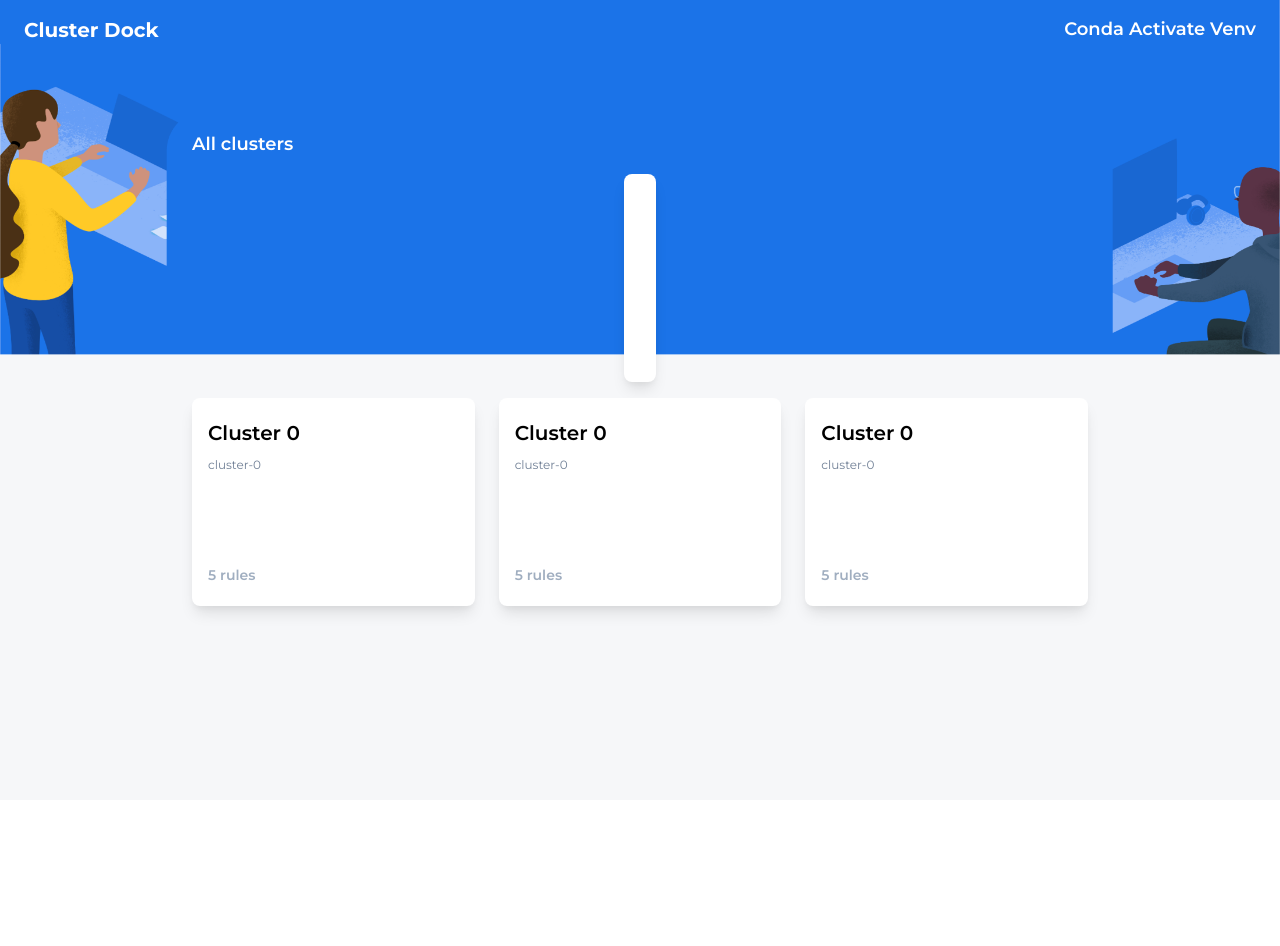
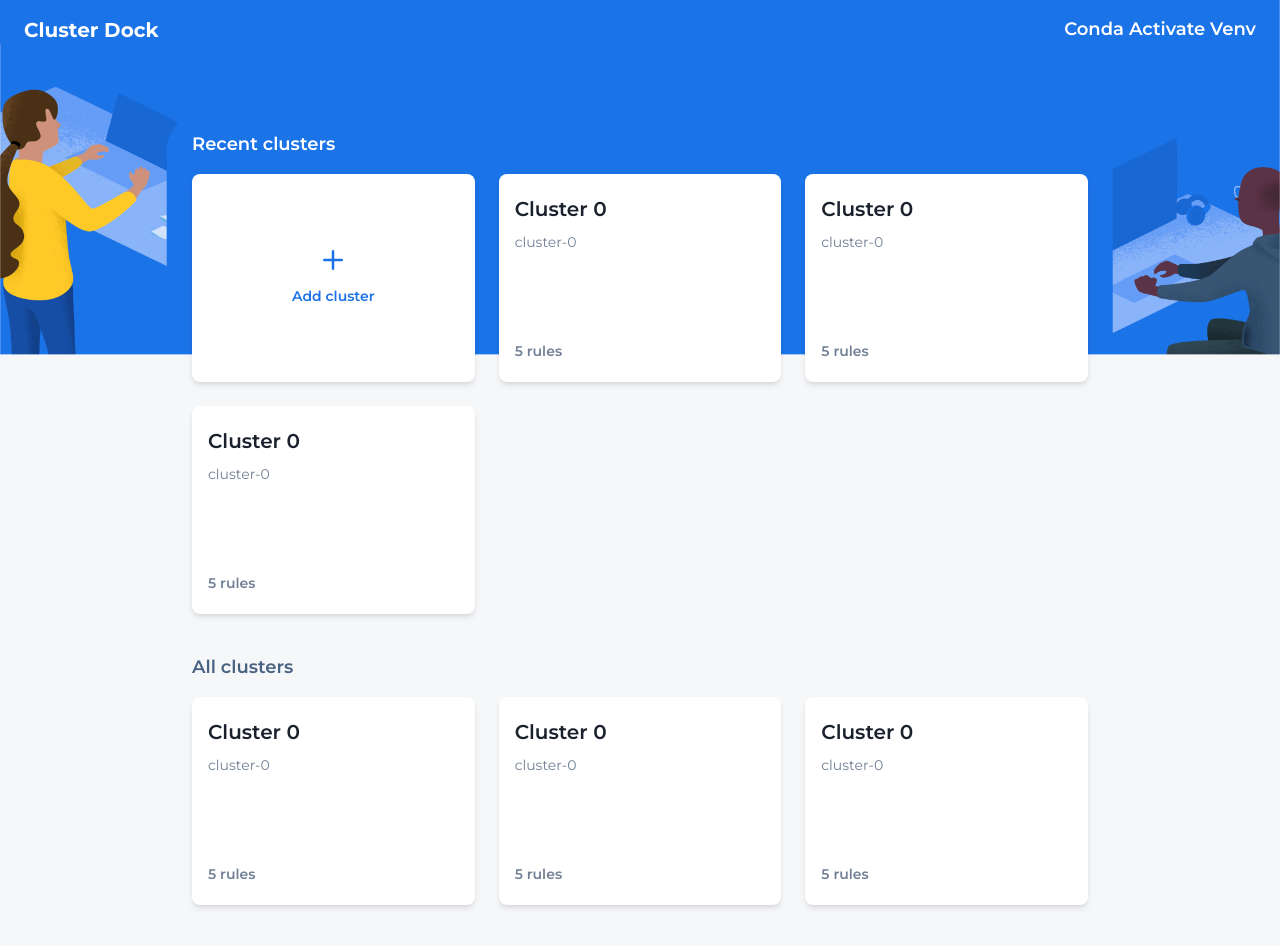
Before and after one commit to 1407arjun/TRINIT-Conda-Activate-Venv-DEV04, a Next.js app: page /console in a window 1280 px wide. Shown: the top 946 px of the page. Before the commit the page ends 800 px from the top, so only its background shows below. Built offline with nearby package versions, Linux system fonts and the light colour scheme.

Commit message:
Complete console listing

```diff
--- a/package.json
+++ b/package.json
@@ -9,6 +9,7 @@
         "lint": "next lint"
     },
     "dependencies": {
+        "@chakra-ui/icons": "^2.0.12",
         "@chakra-ui/react": "^2.3.2",
         "@emotion/react": "^11.10.4",
         "@emotion/styled": "^11.10.4",
--- a/src/components/console/Item.tsx
+++ b/src/components/console/Item.tsx
@@ -5,9 +5,8 @@ const Item = ({ name, id, rules }: ConsoleItem) => {
     return (
         <GridItem
             bgColor="white"
-            shadow="lg"
+            shadow="md"
             as={VStack}
-            color="initial"
             rounded="lg"
             h={52}
             alignItems="start"
@@ -16,11 +15,11 @@ const Item = ({ name, id, rules }: ConsoleItem) => {
             <Text fontSize="xl" fontWeight="semibold">
                 {name}
             </Text>
-            <Text fontSize="xs" color="gray.500">
+            <Text fontSize="sm" color="gray.500">
                 {id}
             </Text>
             <Spacer />
-            <Text fontSize="sm" fontWeight="semibold" color="gray.400">
+            <Text fontSize="sm" fontWeight="semibold" color="gray.500">
                 {rules} rules
             </Text>
         </GridItem>
--- a/src/components/console/List.tsx
+++ b/src/components/console/List.tsx
@@ -1,28 +1,45 @@
-import { Grid, Text, VStack, GridItem } from "@chakra-ui/react"
+import { Grid, Text, VStack, GridItem, Spacer, Divider } from "@chakra-ui/react"
 import Item from "./Item"
 import type ConsoleItem from "../../types/ConsoleItem"
+import { AddIcon } from "@chakra-ui/icons"
 
 const clusters: ConsoleItem[] = [
     { id: "cluster-0", name: "Cluster 0", rules: 5 }
 ]
 
-const List = () => {
+const List = ({ title, main }: { title: string; main?: boolean }) => {
     return (
-        <VStack color="white" spacing={4} w="100%" px={48} py={16}>
-            <Text fontSize="lg" w="100%" fontWeight="semibold">
-                All clusters
+        <VStack spacing={4} w="100%" px={48} pt={main ? 16 : 0} pb={8}>
+            <Text
+                fontSize="lg"
+                w="100%"
+                fontWeight="semibold"
+                color={main ? "white" : "#486282"}>
+                {title}
             </Text>
-            <GridItem
-                bgColor="white"
-                shadow="lg"
-                as={VStack}
-                color="initial"
-                rounded="lg"
-                h={52}
-                alignItems="start"
-                px={4}
-                py={5}></GridItem>
             <Grid w="100%" gap={6} templateColumns="repeat(3, 1fr)">
+                {main && (
+                    <GridItem
+                        bgColor="white"
+                        shadow="md"
+                        as={VStack}
+                        rounded="lg"
+                        h={52}
+                        alignItems="center"
+                        px={4}
+                        py={5}>
+                        <Spacer />
+                        <AddIcon color="#1c73e8" boxSize={5} />
+                        <Text
+                            fontSize="sm"
+                            fontWeight="semibold"
+                            color="#1c73e8"
+                            pt={2}>
+                            Add cluster
+                        </Text>
+                        <Spacer />
+                    </GridItem>
+                )}
                 {clusters.map((c) => (
                     <Item key={c.name} {...c} />
                 ))}
@@ -33,6 +50,7 @@ const List = () => {
                     <Item key={c.name} {...c} />
                 ))}
             </Grid>
+            {!main && <Divider borderColor="gray.400" pt={8} />}
         </VStack>
     )
 }
--- a/src/pages/console.tsx
+++ b/src/pages/console.tsx
@@ -1,4 +1,4 @@
-import { VStack } from "@chakra-ui/react"
+import { Divider, VStack } from "@chakra-ui/react"
 import { NextPage } from "next"
 import ConsoleList from "../components/console/List"
 import Navbar from "../components/Navbar"
@@ -12,7 +12,8 @@ const Config: NextPage = () => {
             backgroundRepeat="no-repeat"
             minH="100vh">
             <Navbar />
-            <ConsoleList />
+            <ConsoleList main title="Recent clusters" />
+            <ConsoleList title="All clusters" />
         </VStack>
     )
 }
```
Also changed, not shown: 1 other file (tests, documents, lock files or other folders).
